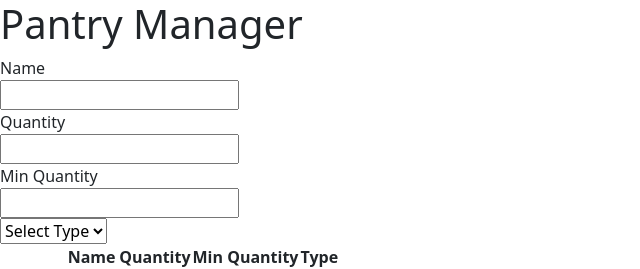
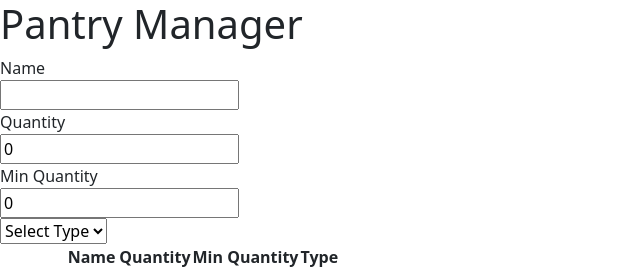
Before and after one commit to coryhouse/e-gineering, a React (Create React App) app in the folder e-gineering/: page / in a window 1280 px wide. Shown: the top 269 px of the page, without its empty margins (0-640 px from the left). Built offline with nearby package versions, Linux system fonts and the light colour scheme; data requests are answered from the project's data file.

Commit message:
Implement controlled inputs

```diff
--- a/e-gineering/src/App.tsx
+++ b/e-gineering/src/App.tsx
@@ -11,8 +11,23 @@ export type Food = {
   type: string;
 };
 
+export type NewFood = {
+  name: string;
+  quantity: number;
+  minQuantity: number;
+  type: string;
+};
+
+const emptyFood: NewFood = {
+  name: "",
+  quantity: 0,
+  minQuantity: 0,
+  type: "",
+};
+
 export function App() {
   const [foods, setFoods] = useState<Food[]>([]);
+  const [newFood, setNewFood] = useState<NewFood>(emptyFood);
 
   // Long form of the above that avoids using array destructuring.
   // const foodStateArray = useState<Food[]>([]);
@@ -41,13 +56,22 @@ export function App() {
       */}
 
       <form>
-        <Input id="name" label="Name" />
-        <Input id="quantity" label="Quantity" />
-        <Input id="min-quantity" label="Min Quantity" />
+        <Input id="name" label="Name" value={newFood.name} />
+        <Input
+          id="quantity"
+          label="Quantity"
+          value={newFood.quantity.toString()}
+        />
+        <Input
+          id="min-quantity"
+          label="Min Quantity"
+          value={newFood.minQuantity.toString()}
+        />
         <Select
           id="type"
           label="Type"
           placeholderOption="Select Type"
+          value={newFood.type}
           options={[
             { label: "Vegetable", value: "Vegetable" },
             { label: "Grain", value: "Grain" },
--- a/e-gineering/src/shared/Input.tsx
+++ b/e-gineering/src/shared/Input.tsx
@@ -1,8 +1,7 @@
-import React from "react";
-
 type InputProps = {
   label: string;
   id: string;
+  value: string;
 };
 
 export function Input(props: InputProps) {
@@ -10,7 +9,7 @@ export function Input(props: InputProps) {
     <div>
       <label htmlFor={props.id}>{props.label}</label>
       <br />
-      <input id={props.id} type="text" />
+      <input id={props.id} type="text" value={props.value} />
     </div>
   );
 }
--- a/e-gineering/src/shared/Select.tsx
+++ b/e-gineering/src/shared/Select.tsx
@@ -8,14 +8,20 @@ type SelectProps = {
   label: string;
   options: SelectOption[];
   placeholderOption: string;
+  value: string;
 };
 
-export function Select(props: SelectProps) {
+// Destructuring props within the method signature to avoid repeating the word props.
+export function Select({ placeholderOption, value, options }: SelectProps) {
   return (
     <select>
-      <option value="">{props.placeholderOption}</option>
-      {props.options.map((option) => (
-        <option key={option.value} value={option.value}>
+      <option value="">{placeholderOption}</option>
+      {options.map((option) => (
+        <option
+          selected={value === option.value}
+          key={option.value}
+          value={option.value}
+        >
           {option.label}
         </option>
       ))}
```
